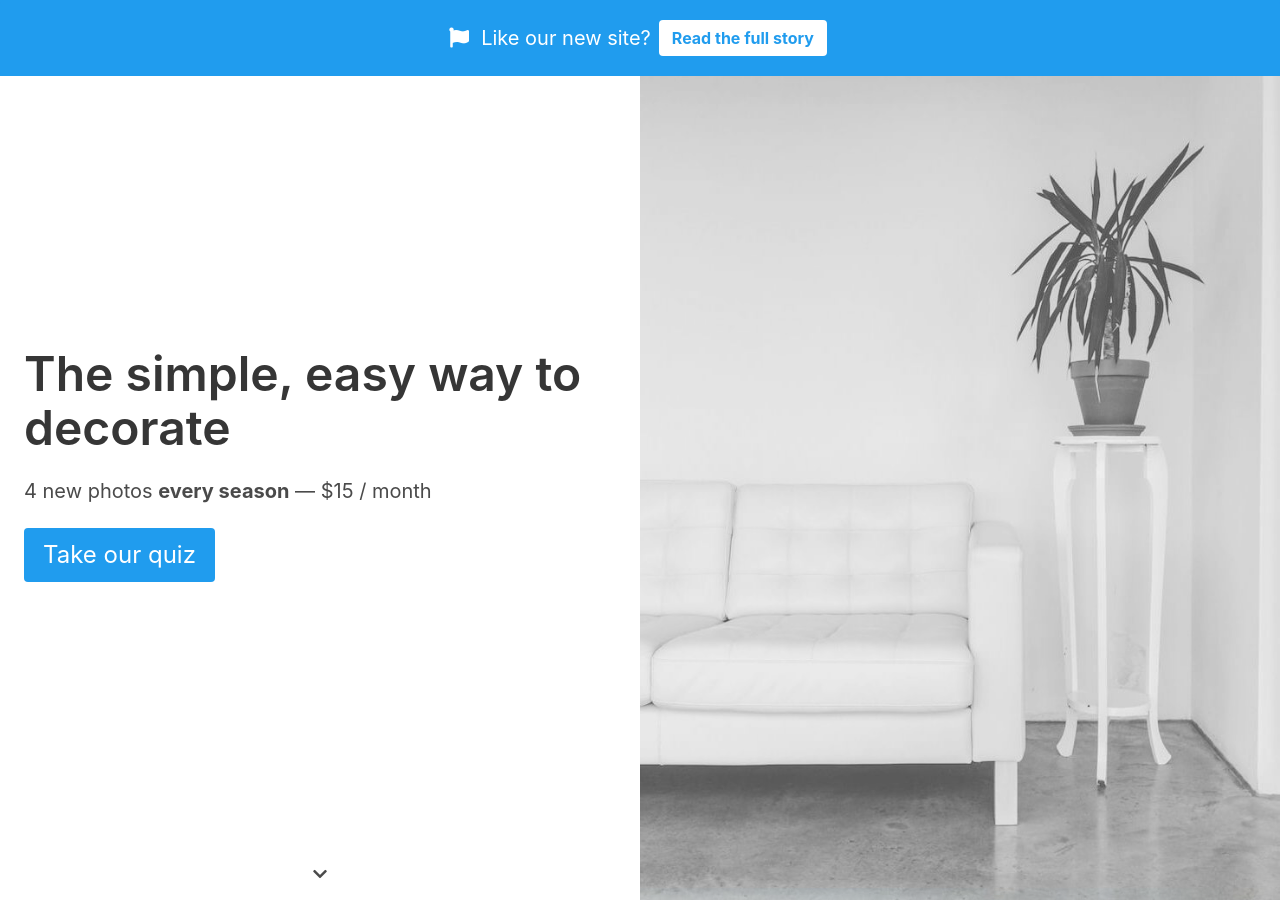
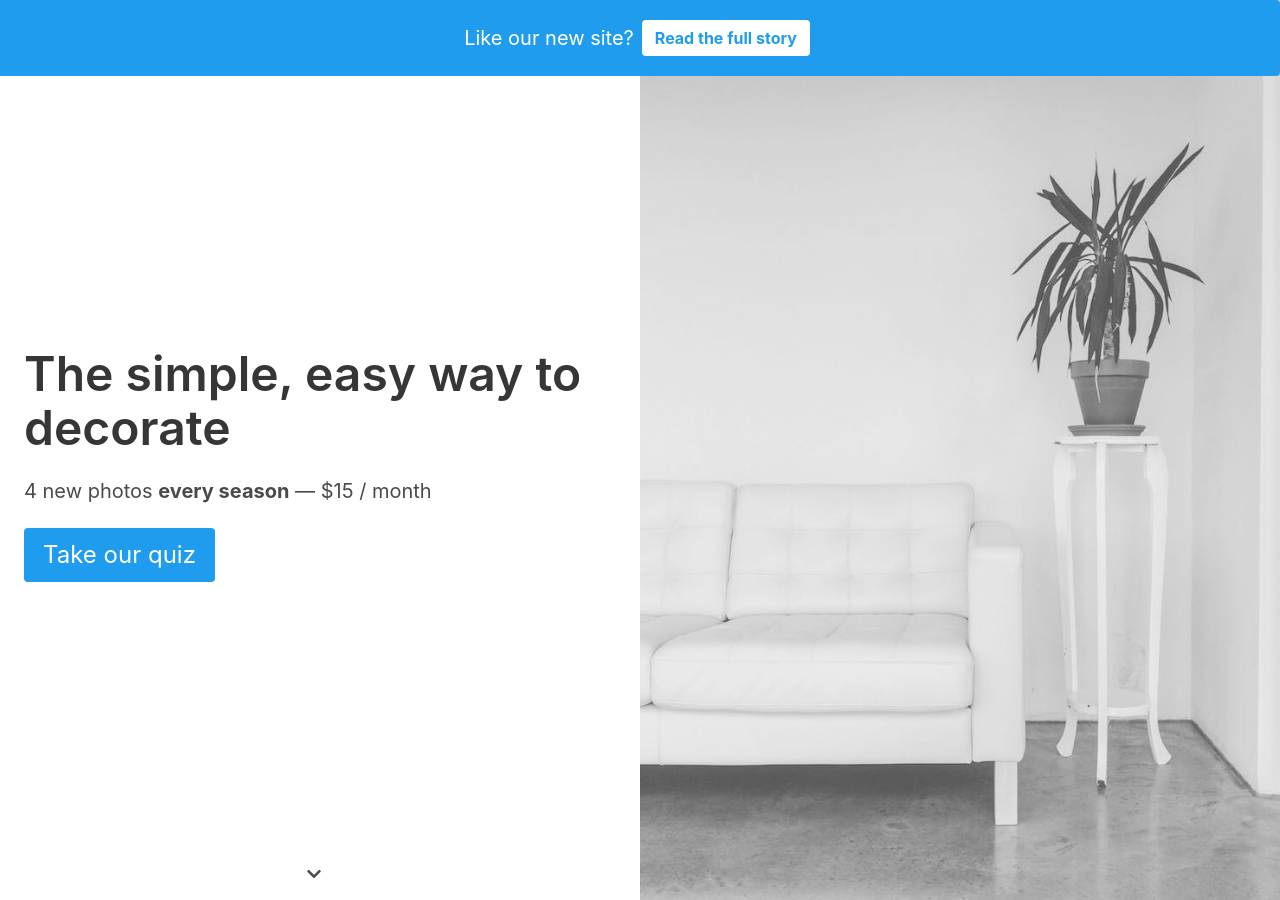
Before and after one commit to kofigumbs/apples-for-dinner, a Jekyll site: the page built from index.html, in a window 1280 px wide and 900 px high. Built offline with Jekyll 4.4.1, drawn with Linux system fonts in a browser that asks for light colours; nearby versions of some CDN libraries; comment, search, counter and statistics services are not loaded; some of the changed text lies outside the part shown.

Commit message:
Add steps

```diff
--- a/_layouts/default.html
+++ b/_layouts/default.html
@@ -9,8 +9,6 @@
       heap.load("2035040448");
       {% endif %}
     </script>
-
-    <script type="text/javascript" src="//downloads.mailchimp.com/js/signup-forms/popup/embed.js" data-dojo-config="usePlainJson: true, isDebug: false"></script><script type="text/javascript">require(["mojo/signup-forms/Loader"], function(L) { L.start({"baseUrl":"mc.us18.list-manage.com","uuid":"8fe3bed1e121a07869166872c","lid":"593737e970"}) })</script>
 
     <link rel="stylesheet" href="https://cdnjs.cloudflare.com/ajax/libs/bulma/0.7.1/css/bulma.min.css" integrity="sha256-zIG416V1ynj3Wgju/scU80KAEWOsO5rRLfVyRDuOv7Q=" crossorigin="anonymous" />
     <link rel="stylesheet" href="https://use.fontawesome.com/releases/v5.1.0/css/all.css" integrity="sha384-lKuwvrZot6UHsBSfcMvOkWwlCMgc0TaWr+30HWe3a4ltaBwTZhyTEggF5tJv8tbt" crossorigin="anonymous">
--- a/index.html
+++ b/index.html
@@ -4,30 +4,32 @@ photo_credits:
  - Sarah Dorweiler (old)
 ---
 <style>
-  .new-info {
+  .announcement {
+    z-index: 1;
     display: flex;
-    flex-direction: row;
+    flex-direction: column;
     justify-content: center;
     align-items: center;
   }
-  .new-info > *:not(first-child) {
+  .announcement > *:not(first-child) {
     margin-left: 0.50em;
   }
   .page {
     position: relative;
-    height: 100vh;
   }
   .clip {
-    pointer-events: none;
     position: absolute;
     clip: rect(auto, auto, auto, auto);
-    z-index: -1;
+    pointer-events: none;
   }
   .clip, .clip-image {
     top: 0;
     left 0;
     width: 100vw;
-    height: 100vh;
+  }
+  .page, .clip, .clip-image {
+    height: 100%;
+    min-height: 100vh;
   }
   .clip-image {
     position: fixed;
@@ -36,17 +38,29 @@ photo_credits:
     background-position: left top;
   }
   .index-hero-before {
+    filter: grayscale(100%);
     background-image: url(/images/index-hero-before.jpg);
-    filter: grayscale(100%);
   }
   .index-hero-after {
     background-image: url(/images/index-hero-after.jpg);
   }
-  .reading-light {
+  .readable {
+    width: 100%;
+    height: 100%;
     background-color: rgba(255, 255, 255, 0.30);
   }
-  .half {
-    width: 100%;
+  .pre-steps {
+    height: 100vh;
+  }
+  .steps {
+    display: flex;
+    flex-direction: column;
+    justify-content: center;
+    padding 0 1em;
+    width: 100vw;
+    min-height: 100vh;
+    position: relative;
+    background-color: #363636;
   }
   .bounce {
     animation: bounce 2s infinite;
@@ -63,12 +77,18 @@ photo_credits:
     }
   }
   @media screen and (min-width: 769px) {
+    .announcement {
+      flex-direction: row;
+    }
     .clip, .clip-image {
       left: 50vw;
       width: 50vw;
     }
-    .half {
-      width: 50%;
+    .pre-steps {
+      height: 0;
+    }
+    .steps {
+      width: 50vw;
     }
   }
   @media screen and (-webkit-min-device-pixel-ratio:0) {
@@ -80,20 +100,24 @@ photo_credits:
 </style>
 
 <section class="page">
-  <div class="hero is-fullheight reading-light">
+  <div class="clip">
+    <div class="clip-image index-hero-before">
+      <div class="readable"></div>
+    </div>
+  </div>
+  <div class="hero is-fullheight">
     <div class="hero-head has-background-info">
-      <div class="notification is-info has-text-centered">
-        <h3 class="subtitle new-info">
-          <span class="icon"><i class="fas fa-flag"></i></span>
+      <div class="notification subtitle is-info announcement">
         <p>Like our new site?</p>
         <a class="button is-info is-inverted has-text-weight-bold" href="blog/new-site">
           Read the full story
         </a>
-        </h3>
       </div>
     </div>
     <div class="hero-body">
-      <div class="half">
+      <div class="container is-fullhd">
+        <div class="columns">
+          <div class="column is-half">
             <h1 class="title is-1 is-spaced">
               The simple, easy way to decorate
             </h1>
@@ -105,45 +129,49 @@ photo_credits:
             <a class="button is-large is-info" href="/profile">Take our quiz</a>
           </div>
         </div>
+      </div>
+    </div>
     <div class="hero-footer has-text-centered">
-      <div class="half">
+      <div class="columns">
+        <div class="column is-half">
           <span class="icon is-large bounce"><i class="fas fa-chevron-down"></i></span>
         </div>
       </div>
     </div>
-  <div class="clip">
-    <div class="clip-image index-hero-before"></div>
   </div>
 </section>
-
-{% capture index_content %}
-<div class="columns">
-  <div class="column is-half">
-    <div class="notification">
-      <p class="title">1</p>
-      <p>
-        Lorem ipsum dolor
-      </p>
-    </div>
-
-    <div class="notification">
-      <p class="title">2</p>
-      <p>
-        Lorem ipsum dolor
-      </p>
-    </div>
-  </div>
-</div>
-{% endcapture %}
 
 <section class="page">
   <div class="clip">
     <div class="clip-image index-hero-after"></div>
   </div>
-  <div class="is-hidden-mobile">
-    {{ index_content }}
+  <div class="pre-steps"></div>
+  <div class="steps">
+    <div class="notification is-dark">
+      <h2 class="title is-1">1</h2>
+      <h3 class="subtitle is-3">Tell us what you like</h3>
+      <p class="subtitle">
+        Take our <span class="has-text-weight-bold">short quiz</span>, so we can get to know you.
+        We curate all kinds of photography to find pieces <span class="has-text-weight-bold">unique to you</span>.
+      </p>
+    </div>
+    <div class="notification is-dark">
+      <h2 class="title is-1">2</h2>
+      <h3 class="subtitle is-3">Get your framed photography</h3>
+      <p class="subtitle">
+        Your first package will include <span class="has-text-weight-bold">4 pieces and 4 frames</span>.
+      </p>
+    </div>
+    <div class="notification is-dark">
+      <h2 class="title is-1">3</h2>
+      <h3 class="subtitle is-3">New photos every quarter</h3>
+      <p class="subtitle">
+        Reuse the same frames and keep the old photography for your personal collection!
+      </p>
+    </div>
   </div>
 </section>
-<div class="is-hidden-tablet">
-  {{ index_content }}
-</div>
+
+<section class="section">
+  <h1 class="title is-1">Hello</h1>
+</section>
```
Lines whose indentation alone changed are shown as unchanged.
